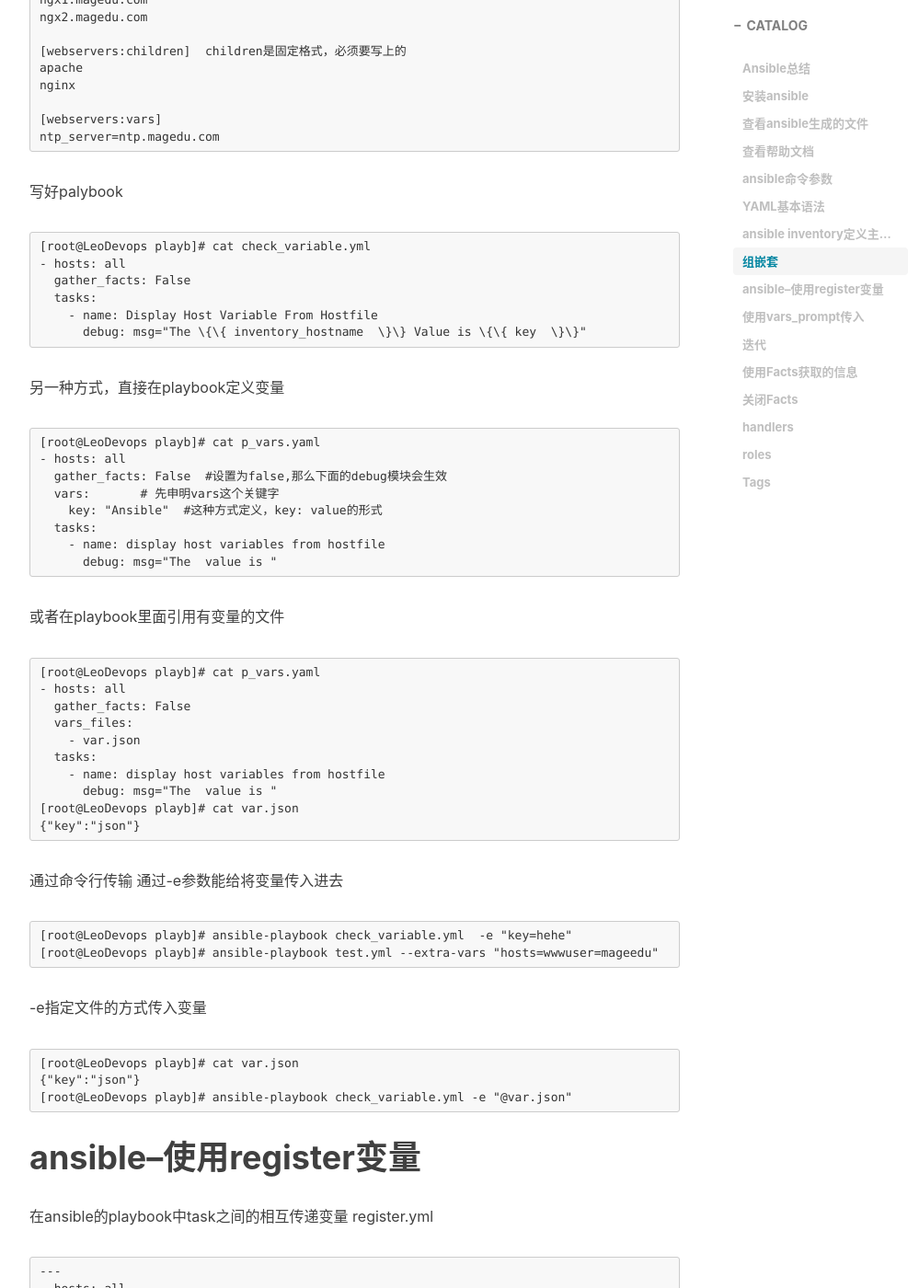
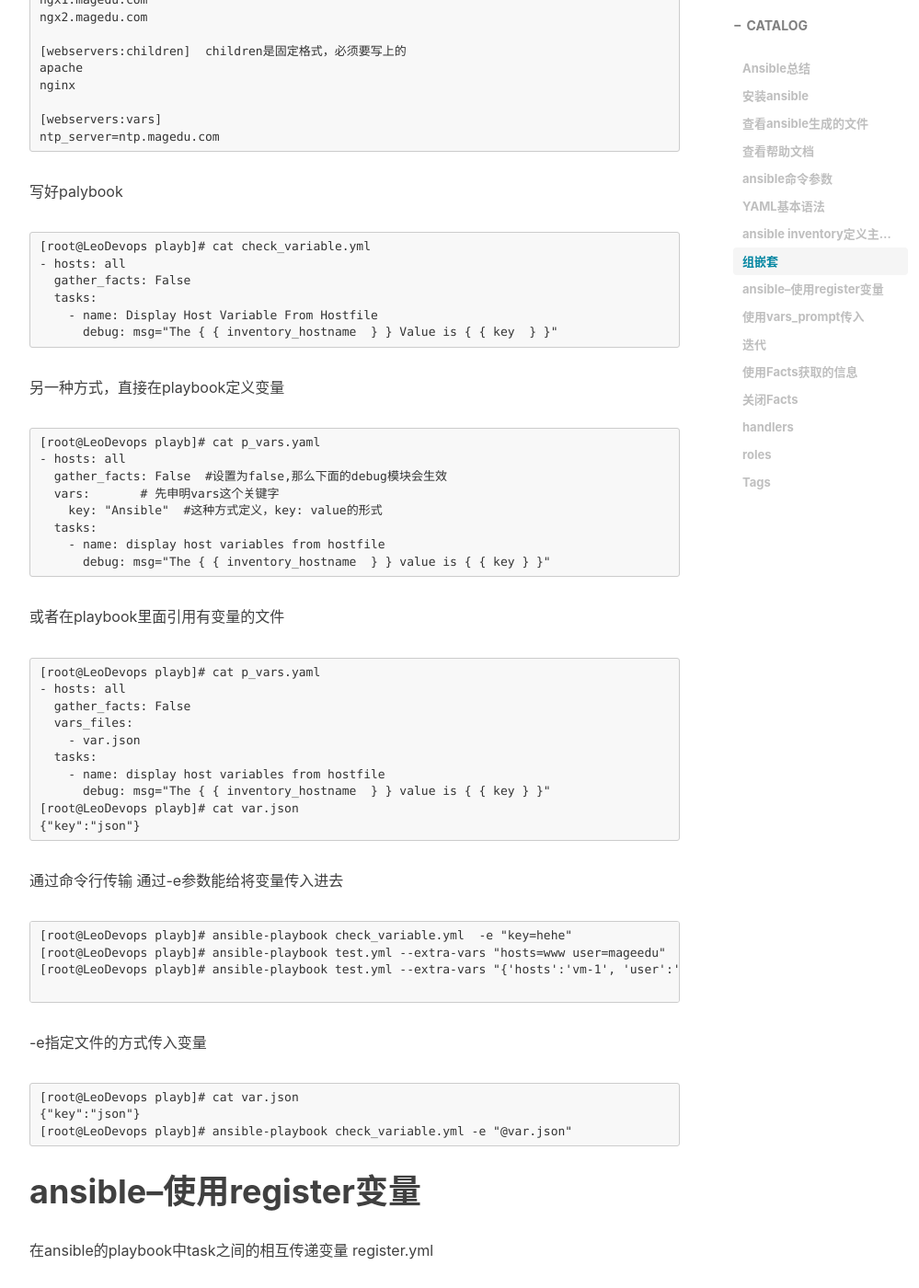
Before and after one commit to handerfly/handerfly.github.io, a Jekyll site: the page built from _posts/2019-05-18-Ansible总结.md, in a window 1280 px wide and 1400 px high, scrolled down 3482 px. Shown: the whole window at 92% size, without its empty margins (233-1232 px from the left). Built offline with Jekyll 4.4.1, drawn with Linux system fonts in a browser that asks for light colours; nearby versions of some CDN libraries; comment, search, counter and statistics services are not loaded.

Commit message:
Update 2019-05-18-Ansible总结.md

````diff
--- a/_posts/2019-05-18-Ansible总结.md
+++ b/_posts/2019-05-18-Ansible总结.md
@@ -152,7 +152,7 @@ ntp_server=ntp.magedu.com
   gather_facts: False
   tasks:
     - name: Display Host Variable From Hostfile
-      debug: msg="The \{\{ inventory_hostname  \}\} Value is \{\{ key  \}\}"
+      debug: msg="The { { inventory_hostname  } } Value is { { key  } }"
 ```
 另一种方式，直接在playbook定义变量
 ```
@@ -163,7 +163,7 @@ ntp_server=ntp.magedu.com
     key: "Ansible"  #这种方式定义，key: value的形式
   tasks:
     - name: display host variables from hostfile
-      debug: msg="The {{ inventory_hostname  }} value is {{ key }}"
+      debug: msg="The { { inventory_hostname  } } value is { { key } }"
 ```
 或者在playbook里面引用有变量的文件
 ```
@@ -174,7 +174,7 @@ ntp_server=ntp.magedu.com
     - var.json
   tasks:
     - name: display host variables from hostfile
-      debug: msg="The {{ inventory_hostname  }} value is {{ key }}"
+      debug: msg="The { { inventory_hostname  } } value is { { key } }"
 [root@LeoDevops playb]# cat var.json
 {"key":"json"}
 ```
@@ -182,7 +182,9 @@ ntp_server=ntp.magedu.com
 通过-e参数能给将变量传入进去
 ```
 [root@LeoDevops playb]# ansible-playbook check_variable.yml  -e "key=hehe"
-[root@LeoDevops playb]# ansible-playbook test.yml --extra-vars "hosts=wwwuser=mageedu"
+[root@LeoDevops playb]# ansible-playbook test.yml --extra-vars "hosts=www user=mageedu"
+[root@LeoDevops playb]# ansible-playbook test.yml --extra-vars "{'hosts':'vm-1', 'user':'root'}"
+
 ```
 -e指定文件的方式传入变量
 ```
````
